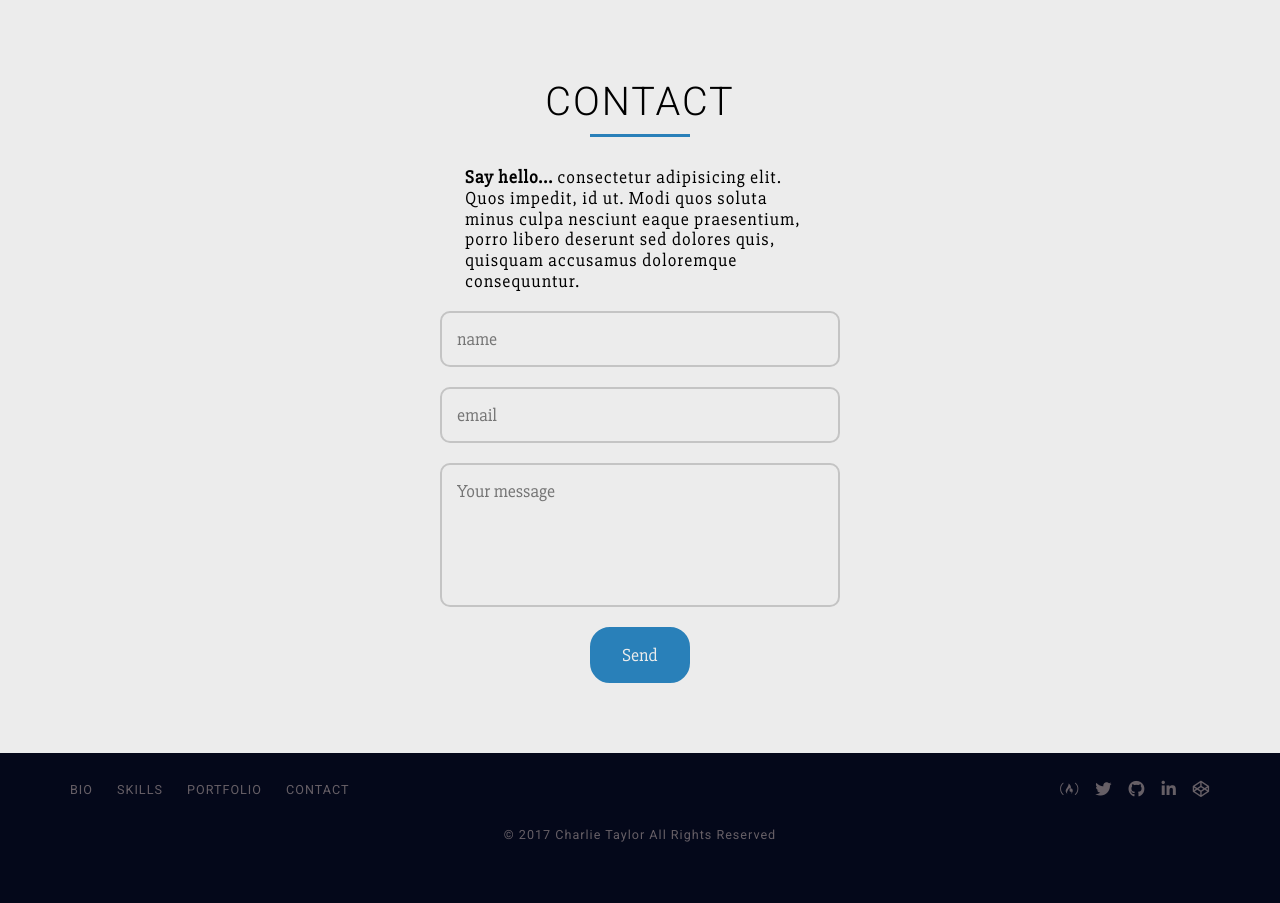
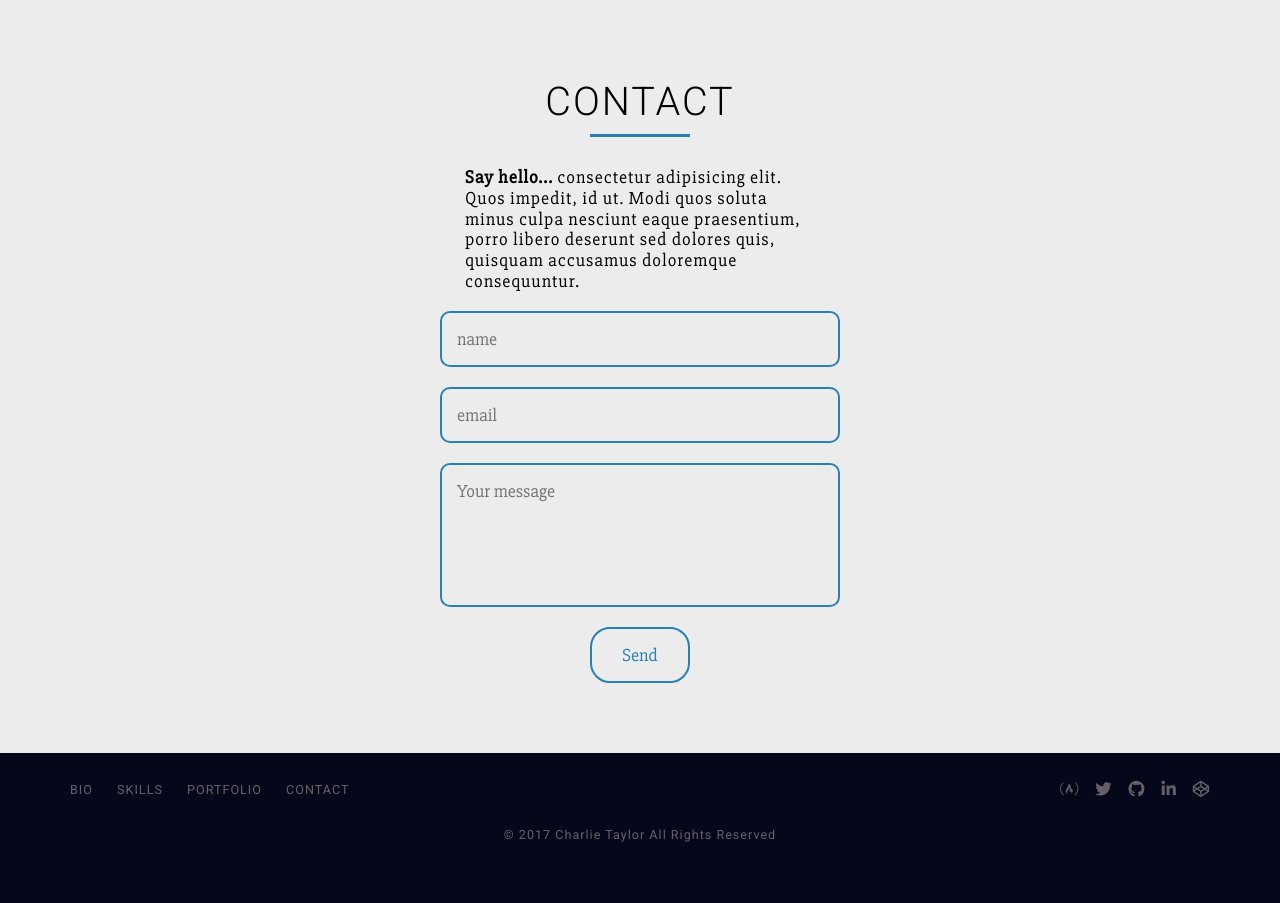
Before and after one commit to chazmcgrill/developer-portfolio, a PHP site: page / in a window 1280 px wide. Shown: the part 3365-4268 px from the top of the page. Run offline with PHP 8.4, Linux system fonts and the light colour scheme; some libraries are stand-ins or nearby versions.

Commit message:
Form styling part 2
Amended styles again

```diff
--- a/css/style.css
+++ b/css/style.css
@@ -210,7 +210,7 @@ textarea {
   padding: 15px;
   width: 80%;
   margin: 20px auto;
-  border: 2px solid #c4c4c4;
+  border: 2px solid #2980b9;
   border-radius: 10px;
   background: none;
   text-align: left;
@@ -223,16 +223,17 @@ textarea {
 
 form input[type=submit]{
   border: 2px solid #2980b9;
-  background-color: #2980b9;
+  background-color: #ececec;
   text-align: center;
-  color: #ececec;
+
+  color: #2980b9;
   width: 100px;
   border-radius: 20px;
 }
 
 form input[type=submit]:hover {
-  color: #2980b9;
-  background-color: #ececec;
+  color: #ececec;
+  background-color: #2980b9;
 }
 
 .section-contact {
```
